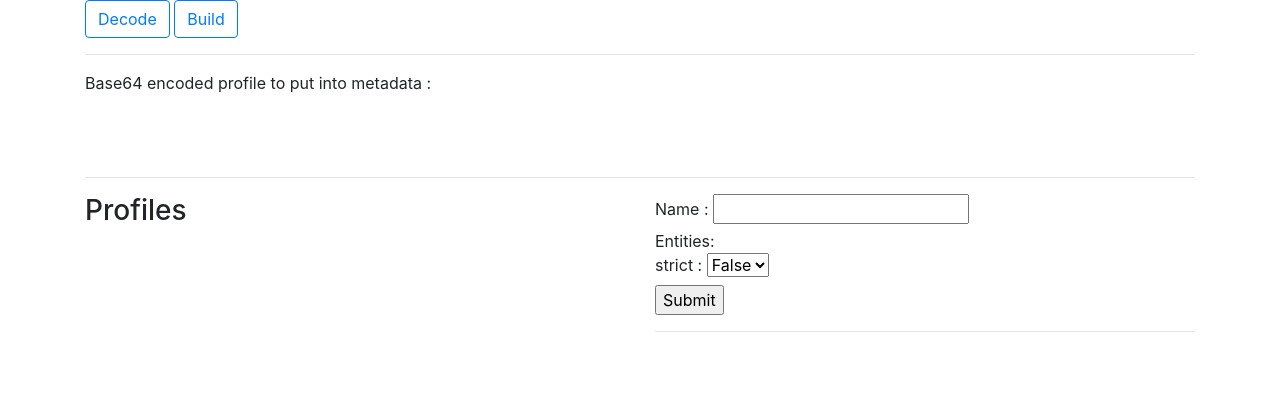
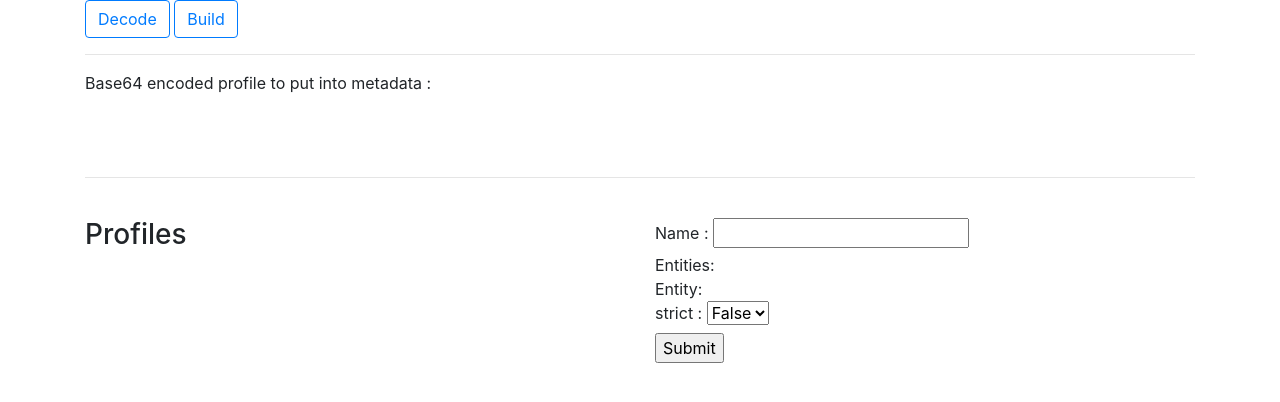
Before and after one commit to btmattsson/tiph, a Flask app: template src/templates/build.html in a window 1280 px wide. Shown: the top 402 px of the page. Run offline with Flask 3, Linux system fonts and the light colour scheme; the template is opened without the code that fills it, so the values that code supplies are empty; parts of the project's set-up code (start-up, migrations or seed data) failed here and were passed over.

Commit message:
Added functions to add and remove stuff

```diff
--- a/src/app.py
+++ b/src/app.py
@@ -1,9 +1,9 @@
 import argparse
 
-from flask import Flask, render_template, request, session
+from flask import Flask, render_template, make_response, request, session, abort, jsonify
 from flask_font_awesome import FontAwesome
 from json_minify import json_minify
-import base64, json, sys
+import base64, json, sys, sqlite3
 from werkzeug.serving import run_simple
 
 app = Flask(__name__)
@@ -16,7 +16,7 @@ app.secret_key = 'BAD_SECRET_KEY'
 def index():
   return render_template('index.html')
 
-@app.route('/decode', methods=['GET', 'POST'])
+@app.route('/decode/', methods=['GET', 'POST'])
 def decode():
   if request.method == 'POST':
     profile64 = request.form['profile64']
@@ -42,9 +42,9 @@ def decode():
 
   return render_template('decode.html', profile64 = profile64, profileJSON =  profileJSON, profileJSONraw = profileJSONraw)
 
-@app.route('/build', defaults={'profile': ''}, methods=['GET', 'POST'])
-@app.route('/build/<profile>', methods=['GET', 'POST'])
-def build(profile):
+@app.route('/build/', defaults={'profileName': ''}, methods=['GET', 'POST'])
+@app.route('/build/<profileName>', methods=['GET', 'POST'])
+def build(profileName):
   if session.get("profile64"):
     profile64 = session['profile64']
   else:
@@ -64,11 +64,51 @@ def build(profile):
     profileJSONraw = '{"profiles":{}}'
     profileJSON = json.loads(profileJSONraw)
 
-  if request.method == 'POST':
+  if request.method == 'GET' and profileName != '':
+    if 'removeProfile' in request.args:
+      # Remove a profile
+      profileJSON['profiles'].pop(profileName)
+      profileName = ''
+
+    if 'addEntities' in request.args:
+      # Add a new set in entities
+      if 'entities' not in profileJSON['profiles'][profileName]:
+        profileJSON['profiles'][profileName]['entities'] = json.loads('[]')
+      profileJSON['profiles'][profileName]['entities'].append(json.loads('{"include": false,"match": "","select": ""}'))
+
+    if 'addEntity' in request.args:
+      # Add a new set in entity
+      if 'entity' not in profileJSON['profiles'][profileName]:
+        profileJSON['profiles'][profileName]['entity'] = json.loads('[]')
+      profileJSON['profiles'][profileName]['entity'].append(json.loads('{"include": false,"entity_id": ""}'))
+
+    if 'removeEntities' in request.args:
+      # Remove selected entities
+      profileJSON['profiles'][profileName]['entities'].pop(int(request.args['removeEntities']))
+
+    if 'removeEntity' in request.args:
+      # Remove selected entities
+      profileJSON['profiles'][profileName]['entity'].pop(int(request.args['removeEntity']))
+
+    # Save changed profile
+    profile64 = base64.b64encode(json_minify(json.dumps(profileJSON)).encode("utf-8")).decode("utf-8")
+    session['profile64'] = profile64
+
+  if request.method == 'POST' and request.form['name'] != '':
     name = request.form['name']
+    if name not in profileJSON['profiles']:
+      profileJSON['profiles'][name] = json.loads('{}')
+
+    # Handle entities
     count = 0
     countStr = str(count)
     while ('select_'+countStr in request.form):
+      if 'entities' not in profileJSON['profiles'][name]:
+        profileJSON['profiles'][name]['entities'] = json.loads('[]')
+
+      if len(profileJSON['profiles'][name]['entities'])-1 < count:
+        profileJSON['profiles'][name]['entities'].append(json.loads('{"include": false,"match": "","select": ""}'))
+
       profileJSON['profiles'][name]['entities'][count]['select'] = request.form['select_'+countStr]
 
       if ('match_'+countStr in request.form):
@@ -76,25 +116,67 @@ def build(profile):
       else:
         profileJSON['profiles'][name]['entities'][count]['match'] = 'registrationAuthority'
 
-      if ('include_'+countStr in request.form):
-        profileJSON['profiles'][name]['entities'][count]['include'] = request.form['include_'+countStr] == "true"
+      if ('entities_include_'+countStr in request.form):
+        profileJSON['profiles'][name]['entities'][count]['include'] = request.form['entities_include_'+countStr] == "true"
       else:
         profileJSON['profiles'][name]['entities'][count]['include'] = True
 
       count = count + 1
       countStr = str(count)
+
+    # Handle entity
+    count = 0
+    countStr = str(count)
+    while ('entity_id_'+countStr in request.form):
+      if 'entity' not in profileJSON['profiles'][name]:
+        profileJSON['profiles'][name]['entity'] = json.loads('[]')
+
+      if len(profileJSON['profiles'][name]['entity'])-1 < count:
+        profileJSON['profiles'][name]['entity'].append(json.loads('{"include": false,"entity_id": ""}'))
+
+      profileJSON['profiles'][name]['entity'][count]['entity_id'] = request.form['entity_id_'+countStr]
+
+      if ('entity_include_'+countStr in request.form):
+        profileJSON['profiles'][name]['entity'][count]['include'] = request.form['entity_include_'+countStr] == "true"
+      else:
+        profileJSON['profiles'][name]['entity'][count]['include'] = True
+
+      count = count + 1
+      countStr = str(count)
+
     profileJSON['profiles'][name]['strict'] = ('strict' in request.form and request.form['strict'] == "true")
 
     profile64 = base64.b64encode(json_minify(json.dumps(profileJSON)).encode("utf-8")).decode("utf-8")
     session['profile64'] = profile64
+    profileName = name
 
   editProfile = json.loads('{"name":"","profile":""}')
-  if (profile != ''):
-    editProfile['name'] = profile
-    editProfile['profile']  = profileJSON['profiles'][profile]
-    editProfile['profile']
+  if (profileName != ''):
+    editProfile['name'] = profileName
+    editProfile['profile']  = profileJSON['profiles'][profileName]
 
   return render_template('build.html', profile64 = profile64, profileJSON = profileJSON, editProfile = editProfile)
+
+@app.route('/api/select/<matchTerm>')
+def apiSelect(matchTerm):
+  connect = sqlite3.connect('database.db')
+  cursor = connect.cursor()
+
+  if matchTerm == 'md_source':
+    cursor.execute('SELECT id, name FROM md_source')
+  else:
+    print (f'Unkown match requested %s', (matchTerm))
+    abort(404)
+
+  data = cursor.fetchall()
+  valueDict = json.loads('{"values":[]}')
+  for row in data:
+    x = {
+      "id": row[0],
+      "value": row[1]
+    }
+    valueDict['values'].append(x)
+  return  jsonify(valueDict)
 
 def main():
   global app
--- a/src/templates/build.html
+++ b/src/templates/build.html
@@ -1,11 +1,12 @@
-{% extends "menu.html" %}{% block content %}
+{% extends "menu.html" %}{% block content %}{% set counter = namespace(value=0) %}
 <div class="row">
   <div class="col">
     Base64 encoded profile to put into metadata :<br><br>
     <pre>
-{{profile64}}
+{{profile64|wordwrap(80)}}
     </pre>
     <hr>
+    <br>
   </div>
 </div>
 <div class="row">
@@ -13,27 +14,33 @@
     <h3>Profiles</h3>{% for key in profileJSON.profiles %}
     <b>{{key}}</b>
     <a href="/build/{{key}}"><i class="fa fa-pencil-alt"></i></a>
-    <i class="fas fa-trash"></i>
+    <a href="/build/{{key}}?removeProfile"><i class="fas fa-trash"></i></a>
     <pre>
 {{profileJSON.profiles[key] | tojson(2)}}</pre>{% endfor %}
   </div>
   <div class="col">
     <form method="POST">
-      <div>
+      <div class="row">
+        <div class="col">
           <label for="name">Name :</label>
           <input id="name" type="input" name="name" value="{{editProfile.name}}">
         </div>
-      <div>
-        Entities:
-{% if editProfile.profile.entities %}
-  {% set counter = namespace(value=0) %}
-  {% for entity in editProfile.profile.entities %}
-        <div>
-          <label for="select">Select :</label>
-          <input id="select" type="input" name="select_{{counter.value}}" value="{{entity.select}}">
+      </div>
+      <div class="row">
+        <div class="col">
+          Entities: {% if editProfile.name != '' %}<a href="/build/{{editProfile.name}}?addEntities"><i class="fa-solid fa-plus"></i></a>
+        </div>
+      </div>{% endif%}{% if editProfile.profile.entities %}{% set counter.value = 0 %}{% for entity in editProfile.profile.entities %}
+      <div class="row">
+        <div class="col-1">
+          <a href="/build/{{editProfile.name}}?removeEntities={{counter.value}}"><i class="fas fa-trash"></i></a>
+        </div>
+        <div class="col border">
+          <label for="select_{{counter.value}}">Select :</label>
+          <input id="select_{{counter.value}}" type="input" name="select_{{counter.value}}" value="{{entity.select}}">
           <br>
-          <label for="match">Match :</label>
-          <select id="match" name="match_{{counter.value}}">
+          <label for="match_{{counter.value}}">Match :</label>
+          <select id="match_{{counter.value}}" name="match_{{counter.value}}">
             <option value="registrationAuthority"{% if entity.match == 'registrationAuthority' %} selected{% endif %}>registrationAuthority</option>
             <option value="entity_category"{% if entity.match == 'entity_category' %} selected{% endif %}>entity_category</option>
             <option value="assurance_certification"{% if entity.match == 'assurance_certification' %} selected{% endif %}>assurance_certification</option>
@@ -41,53 +48,46 @@
             <option value="md_source"{% if entity.match == 'md_source' %} selected{% endif %}>md_source</option>
           </select>
           <br>
-          <label for="include">Include :</label>
-          <select id="include" name="include_{{counter.value}}">
+          <label for="entities_include_{{counter.value}}">Include :</label>
+          <select id="entities_include_{{counter.value}}" name="entities_include_{{counter.value}}">
             <option value="true"{% if entity.include %} selected{% endif %}>True</option>
-            <option value="false">False</option>
+            <option value="false"{% if not entity.include %} selected{% endif %}>False</option>
           </select>
           <br>
         </div>
-        <hr>
-    {% set counter.value = counter.value + 1 %}
-  {% endfor %}
-{% endif%}
+      </div>{% set counter.value = counter.value + 1 %}{% endfor %}{% endif%}
+      <div class="row">
+        <div class="col">
+          Entity: {% if editProfile.name != '' %}<a href="/build/{{editProfile.name}}?addEntity"><i class="fa-solid fa-plus"></i></a>{% endif%}
         </div>
-      <div>
+      </div>{% if editProfile.profile.entity %}{% set counter.value = 0 %}{% for entity in editProfile.profile.entity %}
+      <div class="row">
+        <div class="col-1">
+          <a href="/build/{{editProfile.name}}?removeEntity={{counter.value}}"><i class="fas fa-trash"></i></a>
+        </div>
+        <div class="col border">
+          <label for="entity_id_{{counter.value}}">Entity_id :</label>
+          <input id="entity_id_{{counter.value}}" type="input" name="entity_id_{{counter.value}}" value="{{entity.entity_id}}">
+          <br>
+          <label for="entity_include_{{counter.value}}">Include :</label>
+          <select id="entity_include_{{counter.value}}" name="entity_include_{{counter.value}}">
+            <option value="true"{% if entity.include %} selected{% endif %}>True</option>
+            <option value="false"{% if not entity.include %} selected{% endif %}>False</option>
+          </select>
+          <br>
+        </div>
+      </div>{% set counter.value = counter.value + 1 %}{% endfor %}{% endif%}
+      <div class="row">
+        <div class="col">
           <label for="strict">strict :</label>
           <select id="strict" name="strict">
             <option value="true"{% if editProfile.profile.strict %} selected{% endif %}>True</option>
             <option value="false"{% if not editProfile.profile.strict %} selected{% endif %}>False</option>
           </select>
         </div>
+      </div>
       <input type="submit">
     </form>
-    <hr>
-    <!--form>
-      <table>
-        <tr>
-          <td rowspan="3">Entities</td>
-          <td></td>
-        </tr>
-        <tr>
-          <td></td>
-        </tr>
-        <tr>
-          <td></td>
-        </tr>
-        <tr>
-          <td>Strict :</td>
-          {{editProfile.strict}}
-          <td colspan="2">
-            <input type="radio" name="strict" value="true" id="strict_true"/>
-            <label for="strict_true">True</label>
-            <br>
-            <input type="radio" name="strict" value="false" id="strict_false"/>
-            <label for="strict_false">False</label>
-          </td>
-        </tr>
-      </table>
-    </form-->
   </div>
 </div>
 {% endblock %}
--- a/src/templates/decode.html
+++ b/src/templates/decode.html
@@ -3,7 +3,7 @@
   <div class="col">
     Enter base64 encoded profile to view it's contents<br>
     <form method="POST">
-      <textarea rows="10" cols="40" name="profile64">{{profile64}}</textarea><br>
+      <textarea rows="10" cols="80" name="profile64">{{profile64}}</textarea><br>
       <input type = "submit" value = "submit"/>
     </form>
 {% if profileJSONraw != '' %}
--- a/src/templates/menu.html
+++ b/src/templates/menu.html
@@ -1,5 +1,5 @@
 {% extends "base.html" %}{% block menucontent %}
-  <a href="/decode"><button class="btn btn-outline-primary" type="button">Decode</button></a>
-  <a href="/build"><button class="btn btn-outline-primary" type="button">Build</button></a>
+  <a href="/decode/"><button class="btn btn-outline-primary" type="button">Decode</button></a>
+  <a href="/build/"><button class="btn btn-outline-primary" type="button">Build</button></a>
   <hr>
 {% block content %} {% endblock %}{% endblock %}
```
Lines whose indentation alone changed are shown as unchanged.
